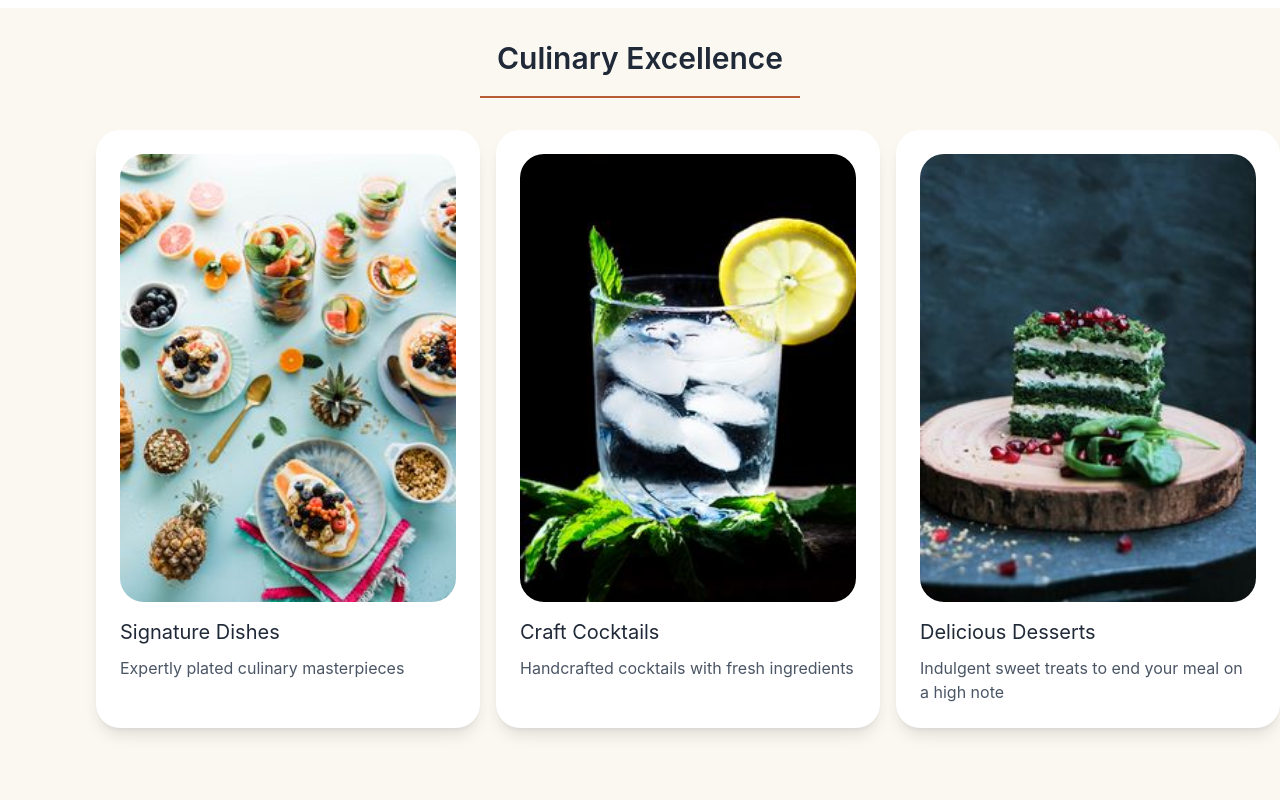
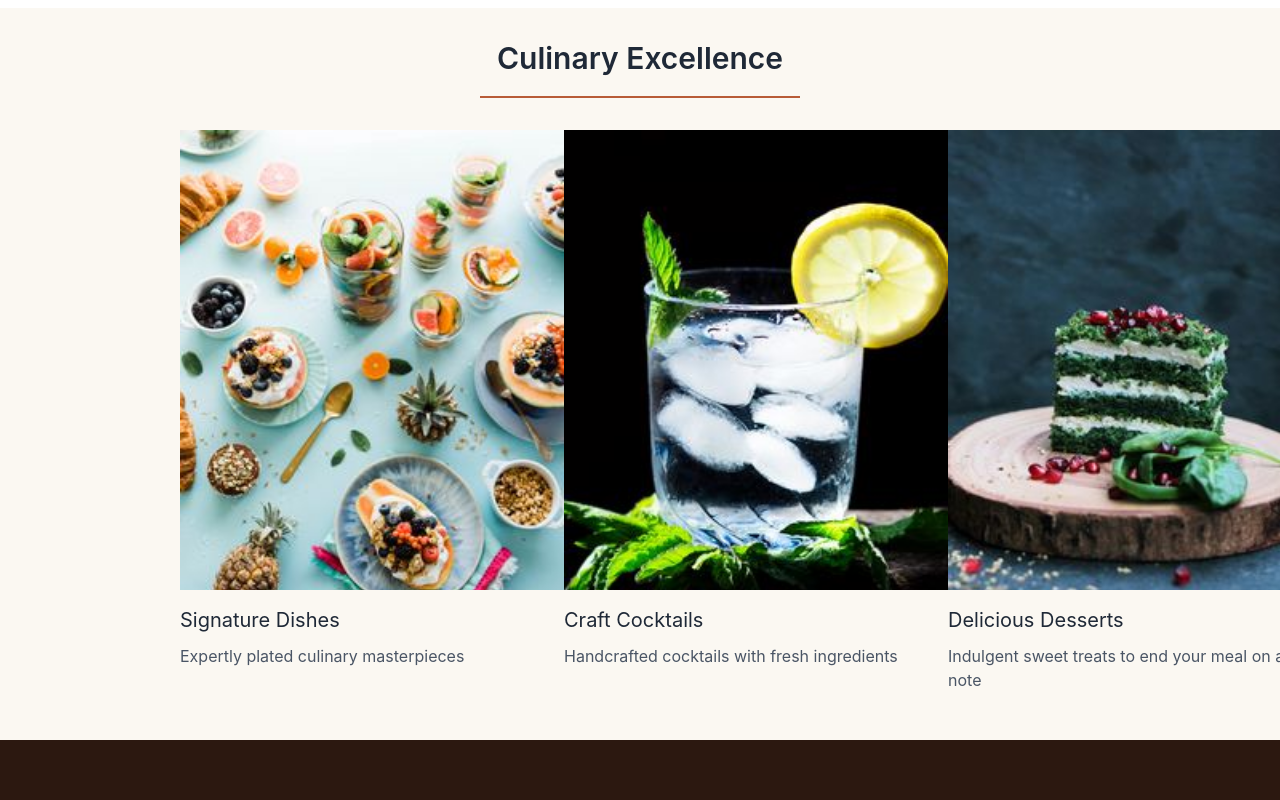
Before and after one commit to geraldmrls/savoria, a React (Vite) app: page / in a window 1280 px wide. Shown: the part 1040-1840 px from the top of the page. Built offline with nearby package versions, Linux system fonts and the light colour scheme.

Commit message:
Make CulinaryExcellence.tsx responsive for lg:

```diff
--- /dev/null
+++ b/src/data/homeDishes.ts
@@ -0,0 +1,34 @@
+import sigDishes from "../assets/sig-dishes.jpg";
+import craftCocktails from "../assets/water-ice.jpg";
+import dessert from "../assets/dessert.jpg";
+
+type Dishes = {
+    id: number
+  image: string;
+  name: string;
+  description: string;
+};
+
+export const homeDishes: Dishes[] = [
+  // signature dishes
+  {
+    id: 1,
+    image: sigDishes,
+    name: "Signature Dishes",
+    description: "Expertly plated culinary masterpieces",
+  },
+  // craft cocktails
+  {
+    id: 2,
+    image: craftCocktails,
+    name: "Craft Cocktails",
+    description: "Handcrafted cocktails with fresh ingredients",
+  },
+  // delicious desserts
+  {
+    id: 3,
+    image: dessert,
+    name: "Delicious Desserts",
+    description: "Indulgent sweet treats to end your meal on a high note",
+  },
+];
--- a/src/pages/Home/CulinaryExcellence.tsx
+++ b/src/pages/Home/CulinaryExcellence.tsx
@@ -1,9 +1,10 @@
 import { motion } from "motion/react";
 
-// images
-import waterIceImage from "../../assets/water-ice.jpg";
-import sigDishes from "../../assets/sig-dishes.jpg";
-import dessert from "../../assets/dessert.jpg";
+// data for the first 3 dishes
+import { homeDishes } from "../../data/homeDishes.ts";
+
+// hooks
+import { cn } from "../../utils/cn.ts";
 
 export function CulinaryExcellence() {
   return (
@@ -38,47 +39,52 @@ export function CulinaryExcellence() {
         whileInView={{ opacity: 1, y: 0 }}
         transition={{ duration: 0.8, ease: "easeOut" }}
         viewport={{ once: true }}
-        className="flex overflow-x-auto snap-x snap-mandatory gap-4 px-[7.5vw] pb-10 scroll-smooth"
+        className={cn(
+          // mobile
+          "flex overflow-x-auto snap-x snap-mandatory gap-4 px-[7.5vw] pb-10 scroll-smoot",
+
+          // desktop
+          "lg:justify-between lg:gap-0 lg:pb-0 lg:px-45",
+        )}
         style={{ scrollbarWidth: "none", msOverflowStyle: "none" }}
       >
-        {/* signature dishes card */}
-        <div className="snap-center shrink-0 w-[85vw] max-w-[24rem] flex flex-col rounded-3xl bg-white p-6 shadow-lg shadow-black/10">
-          <img
-            className="rounded-3xl object-cover"
-            src={sigDishes}
-            alt="water with ice"
-          />
-          <h1 className="mt-4 text-lg sm:text-xl">Signature Dishes</h1>
-          <p className="mt-2.5 text-gray-600 text-sm sm:text-base">
-            Expertly plated culinary masterpieces
-          </p>
-        </div>
+        {/* map cards sig dishes, craft and desserts*/}
+        {homeDishes &&
+          homeDishes.map((dishes) => {
+            return (
+              <div
+                key={dishes.id}
+                className={cn(
+                  // mobile
+                  "snap-center shrink-0 w-[85vw] max-w-[24rem] flex flex-col rounded-3xl bg-white p-6 shadow-lg shadow-black/10",
 
-        {/* cocktail */}
-        <div className="snap-center shrink-0 w-[85vw] max-w-[24rem] flex flex-col rounded-3xl bg-white p-6 shadow-lg shadow-black/10">
-          <img
-            className="rounded-3xl object-cover"
-            src={waterIceImage}
-            alt="water with ice"
-          />
-          <h1 className="mt-4 text-lg sm:text-xl">Craft Cocktails</h1>
-          <p className="mt-2.5 text-gray-600 text-sm sm:text-base">
-            Handcrafted cocktails with fresh ingredients
-          </p>
-        </div>
+                  // desktop
 
-        {/* dessert */}
-        <div className="snap-center shrink-0 w-[85vw] max-w-[24rem] flex flex-col rounded-3xl bg-white p-6 shadow-lg shadow-black/10">
-          <img
-            className="rounded-3xl object-cover"
-            src={dessert}
-            alt="water with ice"
-          />
-          <h1 className="mt-4 text-lg sm:text-xl">Delicious Desserts</h1>
-          <p className="mt-2.5 text-gray-600 text-sm sm:text-base">
-            Indulgent sweet treats to end your meal on a high note
-          </p>
-        </div>
+                  "lg:p-0 lg:rounded-none lg:px-0 lg:pb-0 lg:bg-primary-bg lg:shadow-none",
+                )}
+              >
+                {/* image and title container */}
+                <div className="group">
+                  <div className="group relative overflow-hidden rounded-3xl lg:rounded-none lg:h-115">
+                    <img
+                      className="w-full object-cover rounded-3xl lg:rounded-none lg:group-hover:scale-110 lg:transition-transform lg:duration-500"
+                      src={dishes.image}
+                      alt="water with ice"
+                    />
+                    {/* overlay */}
+                  </div>
+
+                  <h1 className="mt-4 text-lg sm:text-xl lg:group-hover:text-brown-bg transition-all duration-500">
+                    {dishes.name}
+                  </h1>
+                </div>
+
+                <p className="mt-2.5 text-gray-600 text-sm sm:text-base">
+                  {dishes.description}
+                </p>
+              </div>
+            );
+          })}
       </motion.div>
     </div>
   );
```
